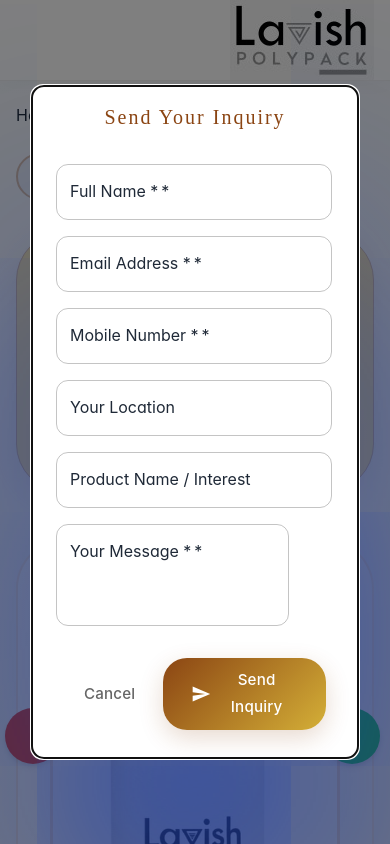
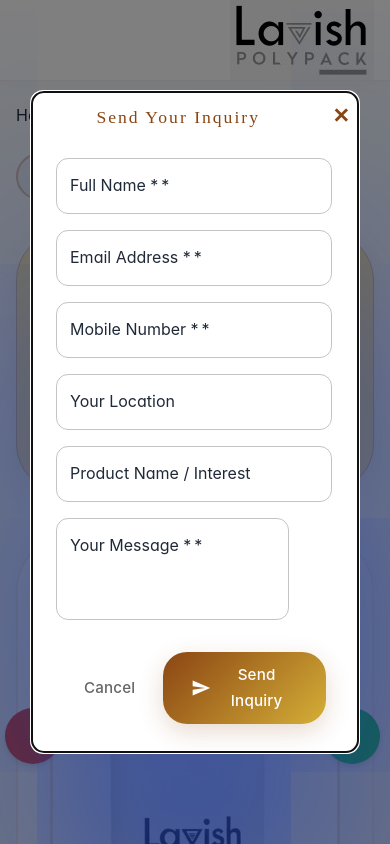
Before and after one commit to jb4821/LAVISH-POLYPACK, a Next.js app: page /products/anti-slip-bag in a window 390 px wide. Shown: the top 844 px of the page. Built offline with nearby package versions, Linux system fonts and the light colour scheme; some icons are missing; what @mui/material-nextjs would draw is missing.

Commit message:
feat: Improve responsiveness of ProductDetailsPage and InquiryModal components

```diff
--- a/app/products/[productId]/page.js
+++ b/app/products/[productId]/page.js
@@ -509,11 +509,11 @@ const ProductDetailsPage = () => {
 
       {/* Specifications Section */}
       <Paper elevation={0} sx={{
-        p: 6,
+        p: { xs:0, sm: 3, md: 6 } ,
         mb: 6,
         background: 'linear-gradient(135deg, #2c3e50 0%, #34495e 100%)',
         color: 'white',
-        borderRadius: 4,
+        borderRadius: { xs:0, sm: 2, md: 4 },
         position: 'relative',
         overflow: 'hidden',
         boxShadow: '0 20px 60px rgba(44, 62, 80, 0.3)',
@@ -539,7 +539,13 @@ const ProductDetailsPage = () => {
           }} />
         </Box>
 
-        <Box sx={{ overflowX: 'auto', background: 'rgba(255,255,255,0.03)', borderRadius: 3 }}>
+        {/* Add responsive px here */}
+        <Box sx={{
+          overflowX: 'auto',
+          background: 'rgba(255,255,255,0.03)',
+          borderRadius: { xs:0, sm: 3, md: 3 },
+          px: { xs:0, sm: 3, md: 6 } // <-- Responsive horizontal padding
+        }}>
           <table style={{
             width: '100%',
             borderCollapse: 'collapse',
--- a/components/InquiryModal.js
+++ b/components/InquiryModal.js
@@ -108,11 +108,42 @@ const InquiryModal = ({ open, onClose }) => {
           color: "#8B4513",
           fontFamily: '"Playfair Display", serif',
           letterSpacing: "2px",
-          textAlign: "center",
           fontWeight: 400,
+          display: "flex",
+          alignItems: "center",
+          justifyContent: "space-between",
+          px: { xs: 1, sm: 3 },
+          py: { xs: 1.5, sm: 2 },
+          minHeight: { xs: 48, sm: 64 },
         }}
       >
-        Send Your Inquiry
+        <Box
+          sx={{
+            flex: 1,
+            textAlign: "center",
+            fontSize: { xs: "1.1rem", sm: "1.4rem" },
+            fontWeight: 500,
+            pl: { xs: 0, sm: 2 },
+          }}
+        >
+          Send Your Inquiry
+        </Box>
+        <Button
+          onClick={onClose}
+          sx={{
+            minWidth: 0,
+            color: "#8B4513",
+            fontWeight: 600,
+            ml: 2,
+            fontSize: { xs: "1.3rem", sm: "1.5rem" },
+            textTransform: "none",
+            lineHeight: 1,
+            p: 0,
+          }}
+          aria-label="Close"
+        >
+          ✕
+        </Button>
       </DialogTitle>
       <DialogContent>
         {submitted ? (
```
